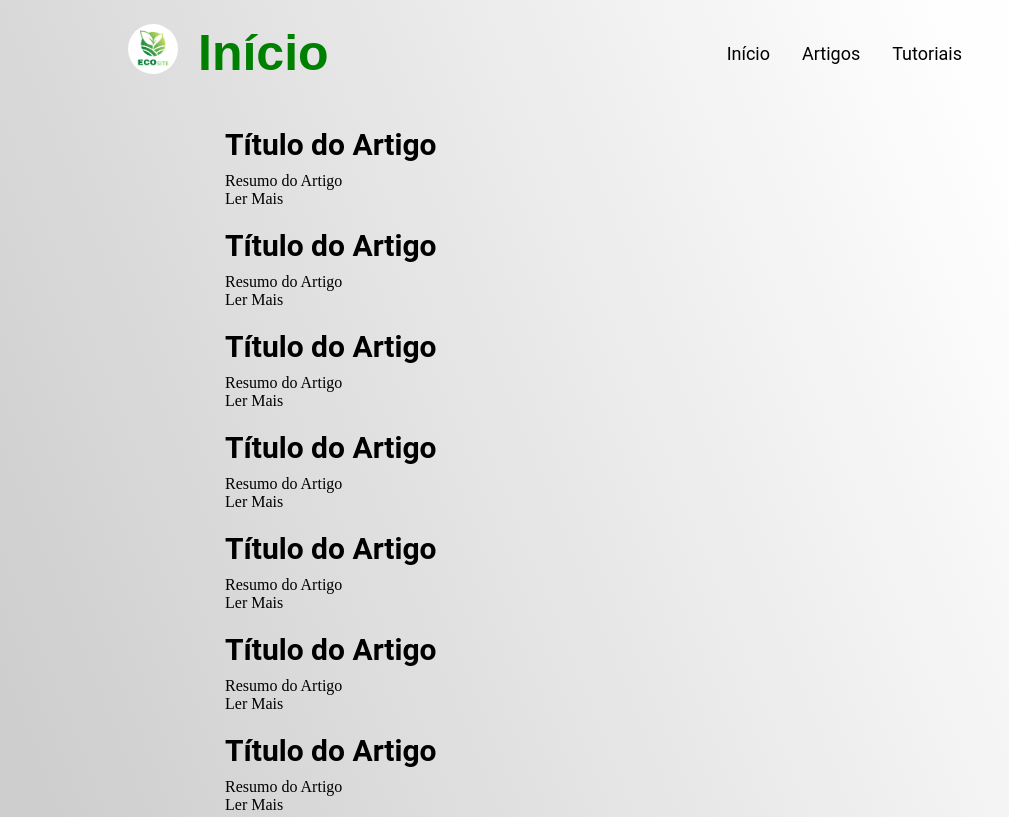
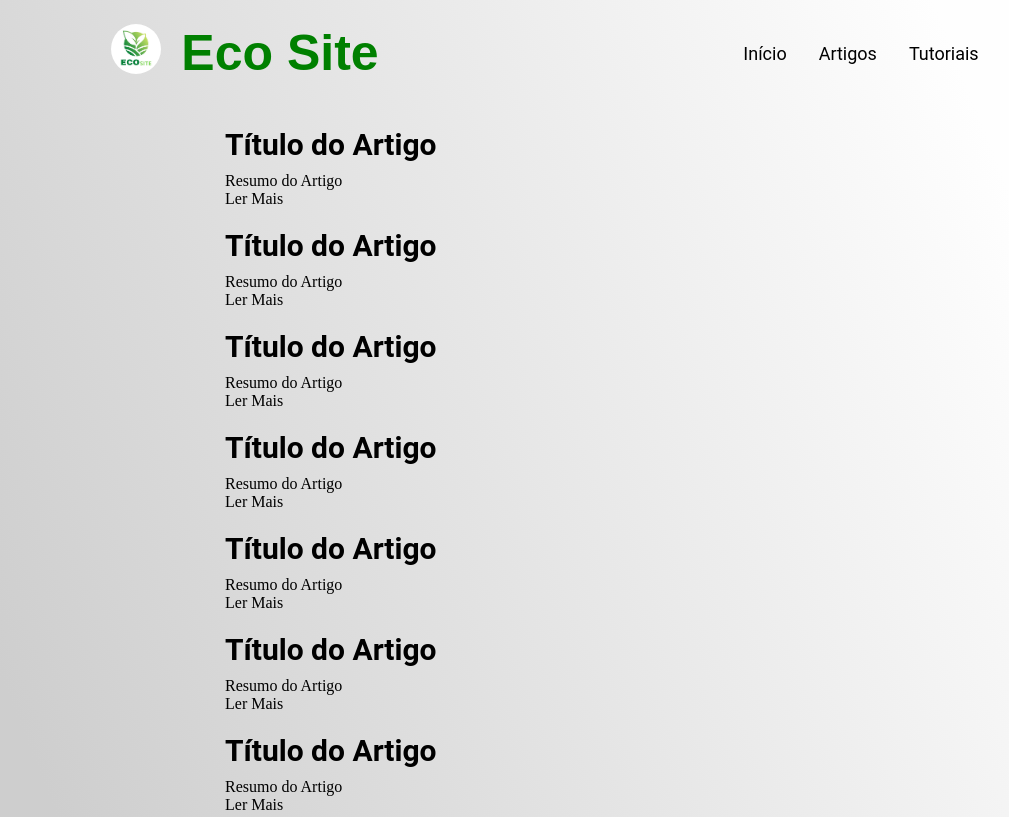
Before and after one commit to Ullian-Dev/EcoSite, a plain HTML site: page Inicio.html in a window 1280 px wide. Shown: the top 817 px of the page, without its empty margins (95-1104 px from the left). Drawn offline with Linux system fonts and the light colour scheme; a web font is replaced by a local one.

Commit message:
Update Inicio.html

```diff
--- a/Inicio.html
+++ b/Inicio.html
@@ -5,7 +5,7 @@
   <meta charset="UTF-8">
   <meta name="viewport" content="width=device-width, initial-scale=1.0">
   <meta name="description" content="Um bot que irá moderar e deixar a sua comunidade segura de um jeito fácil!">
-  <title>Início</title>
+  <title>Eco Site</title>
   <link rel="stylesheet" type="text/css" href="style.css">
 </head>
 
@@ -13,7 +13,7 @@
   <header class="cabecalho">
    <div class="div-cab">
      <img class="cabecalho-imagem" src="ECO.jpg" alt="Logo EcoSite 1">
-     <h1 class="materia-principal-artigo-titulo">Início</h1>
+     <h1 class="materia-principal-artigo-titulo">Eco Site</h1>
     </div>
 
     <nav class="cabecalho-menu">
```
